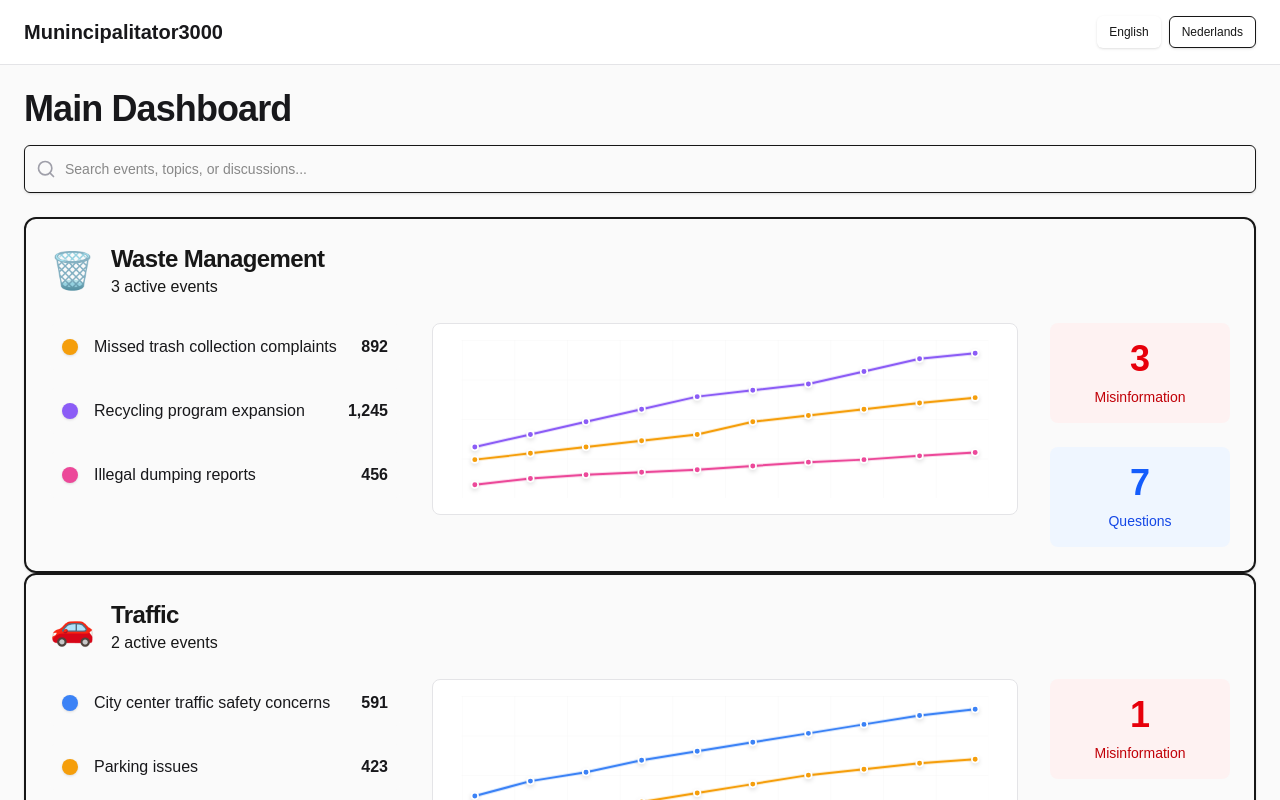
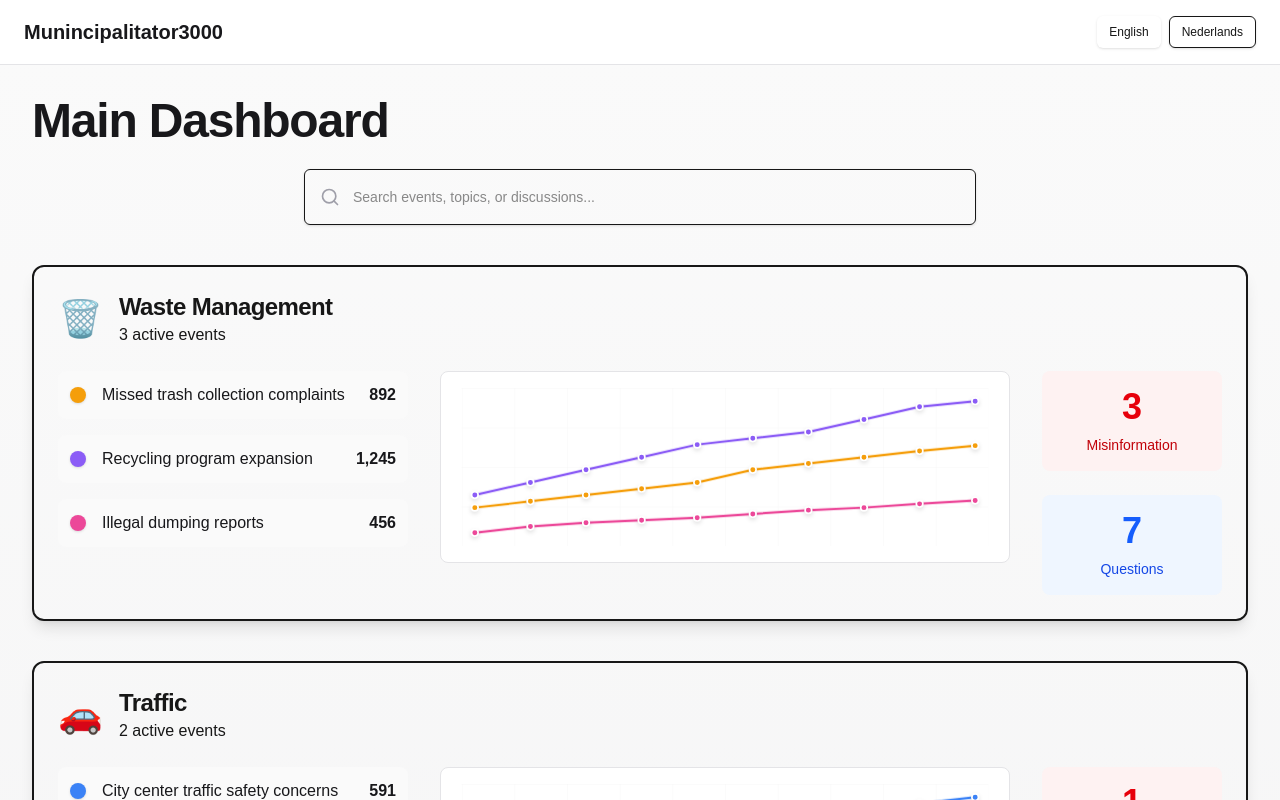
Before and after one commit to RaresPopa04/polderr, a Next.js app in the folder munincipalitator3000/: page /en in a window 1280 px wide. Shown: the top 800 px of the page. Built offline with nearby package versions, Linux system fonts and the light colour scheme.

Commit message:
vibespace dashboard

```diff
--- a/munincipalitator3000/app/[locale]/page.tsx
+++ b/munincipalitator3000/app/[locale]/page.tsx
@@ -96,26 +96,29 @@ export default function Home() {
   ];
 
   return (
-    <div className="min-h-screen bg-zinc-50 dark:bg-zinc-950">
-      <div className="mx-auto max-w-[1800px] p-6">
+    <div className="min-h-screen bg-gradient-to-b from-zinc-50 to-zinc-100 dark:from-zinc-950 dark:to-zinc-900">
+      <div className="mx-auto max-w-[1800px] p-8">
         {/* Header with Search */}
-        <div className="mb-6 space-y-4">
-          <h1 className="text-4xl font-bold tracking-tight text-zinc-900 dark:text-zinc-50">
+        <div className="mb-10 space-y-6">
+          <div>
+            <h1 className="text-5xl font-bold tracking-tight text-zinc-900 dark:text-zinc-50">
               {t('dashboardTitle')}
             </h1>
 
+          </div>
+
           {/* Search Bar */}
-          <div className="relative">
-            <Search className="absolute left-3 top-1/2 h-5 w-5 -translate-y-1/2 text-zinc-400" />
+          <div className="relative mx-auto max-w-2xl">
+            <Search className="absolute left-4 top-1/2 h-5 w-5 -translate-y-1/2 text-zinc-400" />
             <Input
               placeholder={t('searchPlaceholder')}
-              className="h-12 pl-10 text-base"
+              className="h-14 pl-12 text-base shadow-sm"
             />
           </div>
         </div>
 
         {/* Main Content Area */}
-        <div className="space-y-12">
+        <div className="space-y-10">
           {/* Topic Sections */}
           {trendingTopics.map((topic) => {
             // Find max value across all data points for scaling
@@ -125,8 +128,8 @@ export default function Home() {
             const range = maxValue - minValue;
 
             return (
-                <Link key={topic.id} href={`/topics/${topic.id}`}>
-                  <Card className="cursor-pointer border-2 transition-all hover:border-zinc-400 hover:shadow-xl dark:hover:border-zinc-600">
+              <Link key={topic.id} href={`/topics/${topic.id}`} className="block">
+                <Card className="cursor-pointer border-2 shadow-lg transition-all hover:border-zinc-400 hover:shadow-2xl dark:hover:border-zinc-600">
                   <CardHeader className="pb-6">
                     <div className="flex items-center gap-4">
                       <span className="text-4xl">{topic.icon}</span>
--- a/munincipalitator3000/app/[locale]/topics/[topic]/page.tsx
+++ b/munincipalitator3000/app/[locale]/topics/[topic]/page.tsx
@@ -249,20 +249,16 @@ export default function TopicPage() {
                                     </CardContent>
                                 </Card>
                             ) : (
-                                <div className="space-y-3">
+                                <div className="space-y-6">
                                     {topicData.events.map((event) => (
-                                        <Card key={event.id} className="transition-shadow hover:shadow-md">
+                                        <Link key={event.id} href={`/events/${event.id}`}>
+                                            <Card className="cursor-pointer transition-all hover:shadow-lg hover:border-zinc-400 dark:hover:border-zinc-600">
                                                 <CardHeader className="pb-3">
                                                     <div className="flex items-start justify-between gap-4">
                                                         <div className="flex-1 space-y-1">
                                                             <CardTitle className="text-base">{event.name}</CardTitle>
                                                             <CardDescription className="text-sm">{event.small_summary}</CardDescription>
                                                         </div>
-                                                    <Link href={`/events/${event.id}`}>
-                                                        <Button size="sm">
-                                                            {t('viewDetails')}
-                                                        </Button>
-                                                    </Link>
                                                     </div>
                                                 </CardHeader>
                                                 <CardContent className="pt-0">
@@ -286,6 +282,7 @@ export default function TopicPage() {
                                                     </div>
                                                 </CardContent>
                                             </Card>
+                                        </Link>
                                     ))}
                                 </div>
                             )}
--- a/munincipalitator3000/messages/en.json
+++ b/munincipalitator3000/messages/en.json
@@ -10,6 +10,7 @@
   },
   "HomePage": {
     "dashboardTitle": "Main Dashboard",
+    "dashboardSubtitle": "Monitor and analyze community discussions across all topics",
     "searchPlaceholder": "Search events, topics, or discussions...",
     "trending": "Trending",
     "trashTopic": "Waste Management",
--- a/munincipalitator3000/messages/nl.json
+++ b/munincipalitator3000/messages/nl.json
@@ -10,6 +10,7 @@
   },
   "HomePage": {
         "dashboardTitle": "Hoofddashboard",
+        "dashboardSubtitle": "Monitor en analyseer gemeenschapsdiscussies over alle onderwerpen",
         "searchPlaceholder": "Zoek evenementen, onderwerpen of discussies...",
         "trending": "Trending",
         "trashTopic": "Afvalbeheer",
```
Lines whose indentation alone changed are shown as unchanged.
